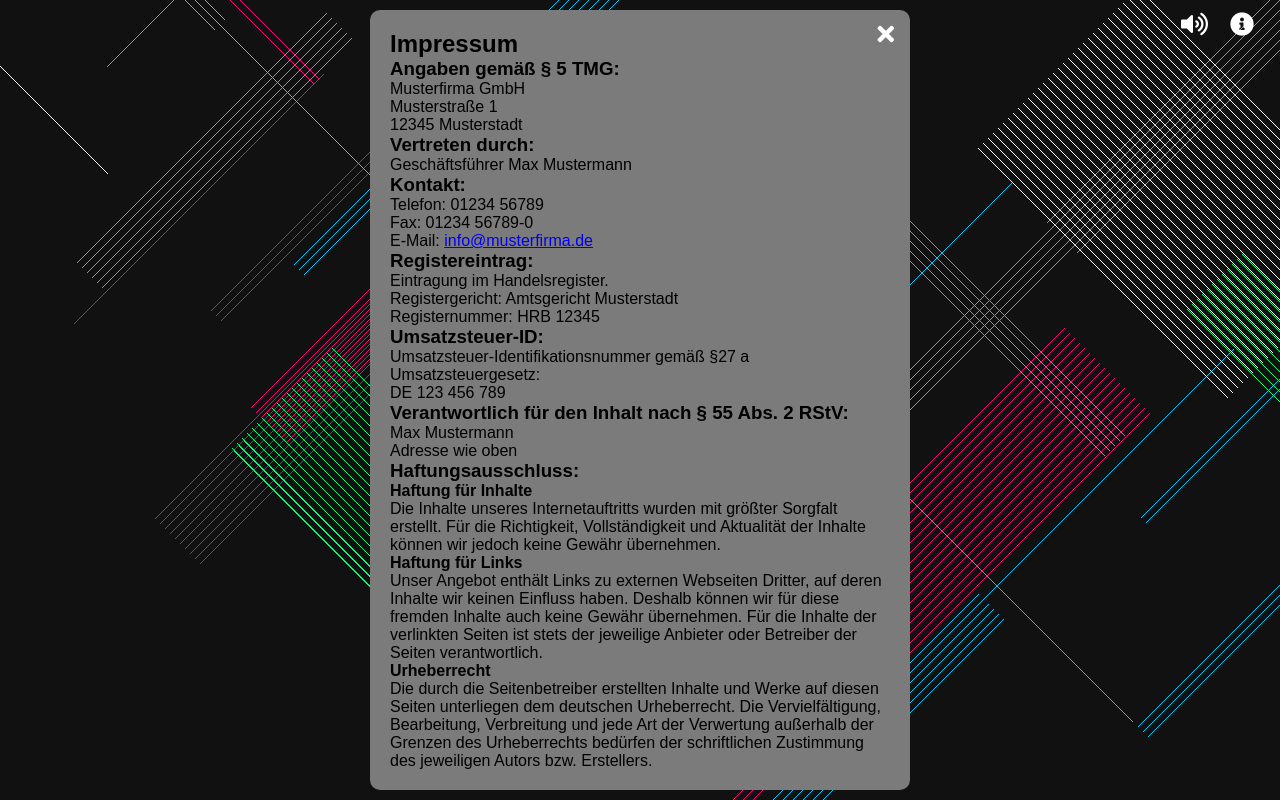
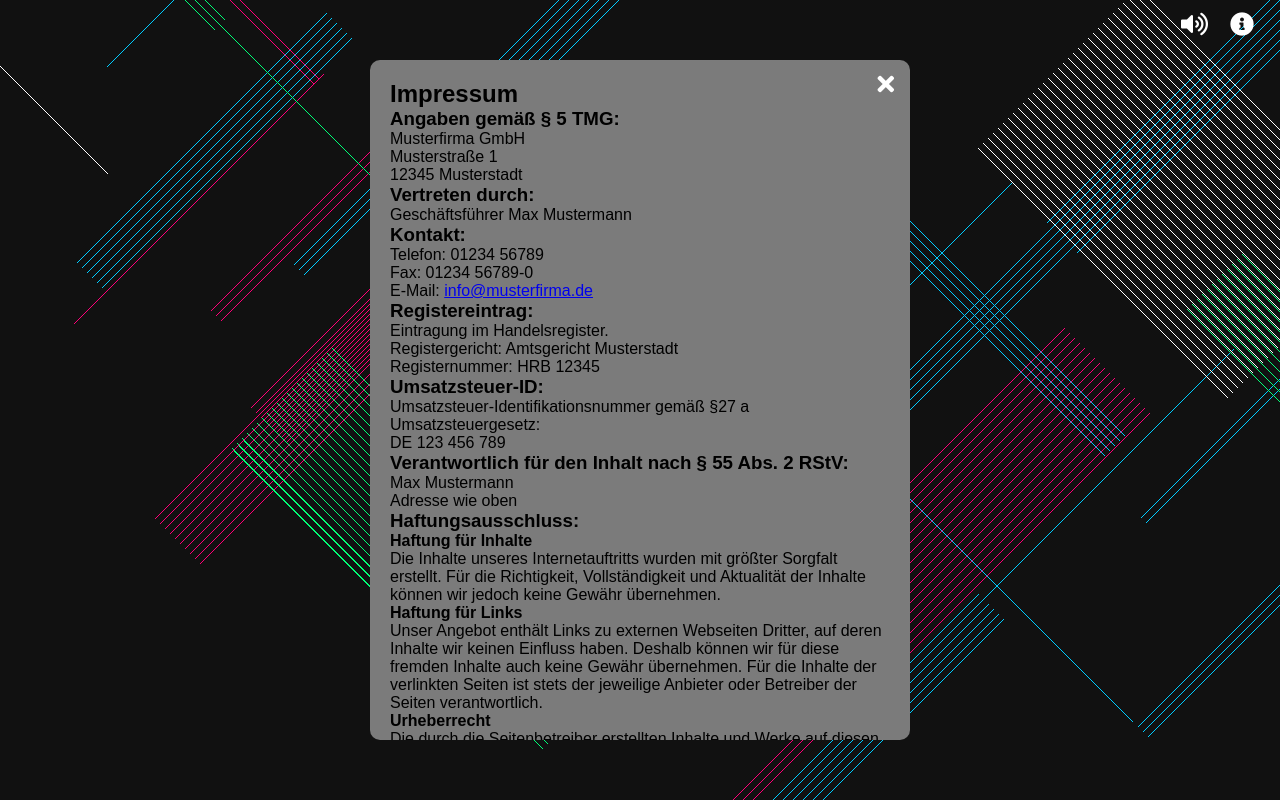
Before and after one commit to MuSe-funky-Developer/stoked, a website: page public/index.html in a window 1280 px wide. Both pictures are taken after a click on the button 1242 px from the left and 25 px from the top of the page. Drawn offline with Linux system fonts and the light colour scheme.

Commit message:
impressum

```diff
--- a/public/styles.css
+++ b/public/styles.css
@@ -151,6 +151,8 @@ input[type="text"] {
     border-radius: 10px;
     z-index: 1000;
     transition: visibility 0s, opacity 0.5s linear;
+    overflow: auto;
+    max-height: 80vh;
 }
 
 #impressum-popup.show {
```
